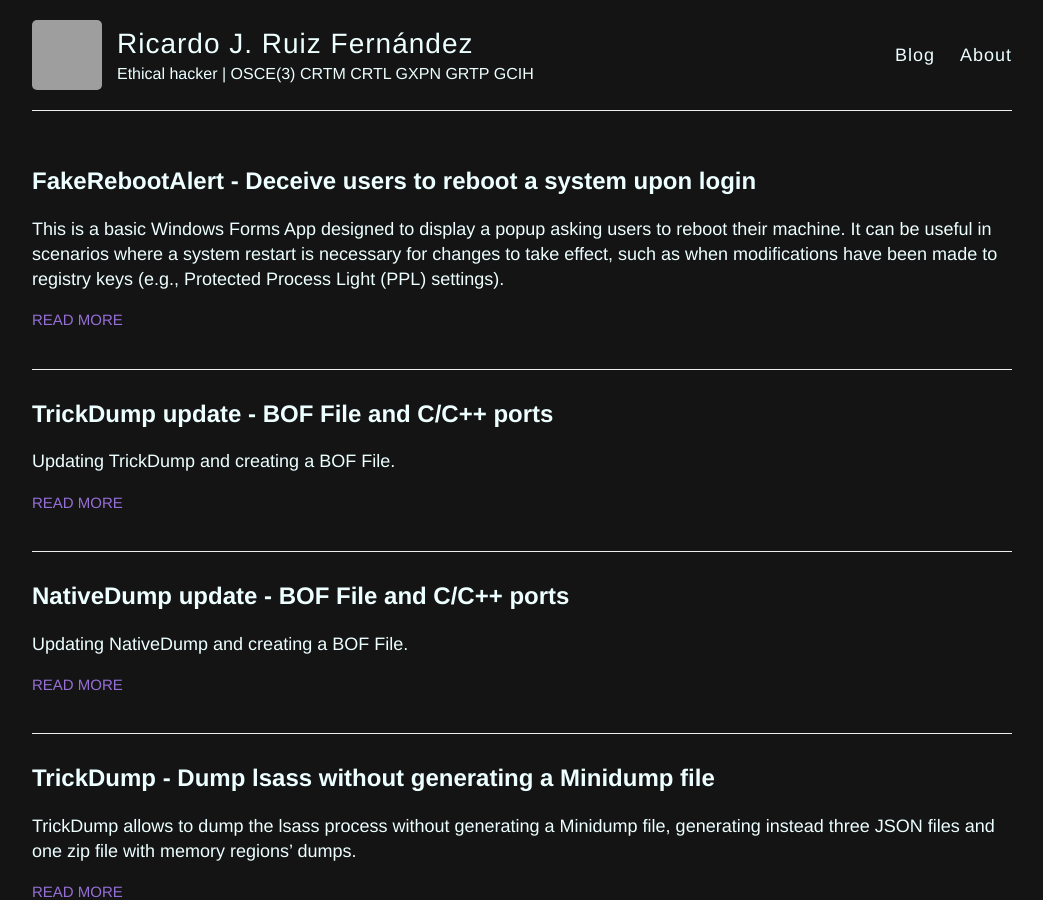
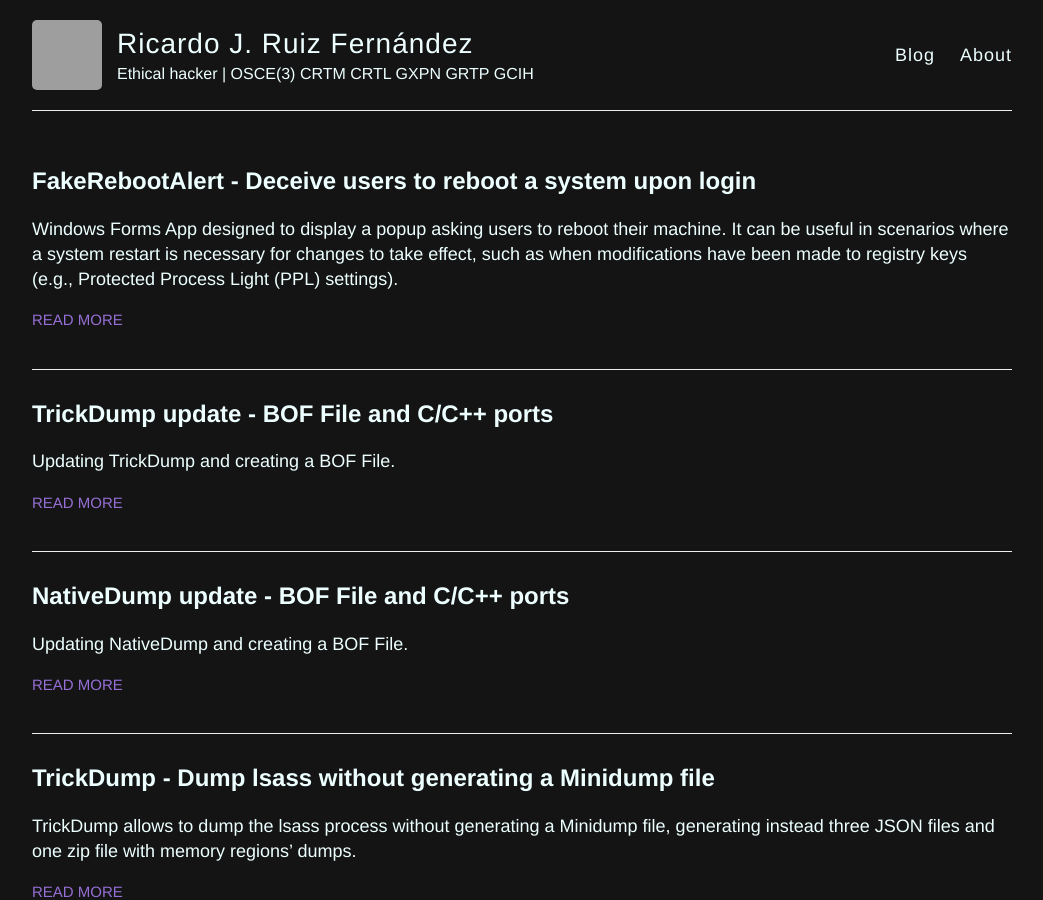
Before and after one commit to ricardojoserf/ricardojoserf.github.io, a Jekyll site: the page built from index.html, in a window 1280 px wide and 900 px high. Shown: the whole window, without its empty margins (118-1161 px from the left). Built offline with Jekyll 4.4.1, drawn with Linux system fonts in a browser that asks for light colours; the list of posts is cut into pages by our own code; grey boxes are pictures that could not be loaded.

Commit message:
Update 2024-11-25-fakerebootalert.md

```diff
--- a/_posts/2024-11-25-fakerebootalert.md
+++ b/_posts/2024-11-25-fakerebootalert.md
@@ -4,14 +4,14 @@
 excerpt_separator: <!--more-->
 ---
 
-This is a basic Windows Forms App designed to display a popup asking users to reboot their machine. It can be useful in scenarios where a system restart is necessary for changes to take effect, such as when modifications have been made to registry keys (e.g., Protected Process Light (PPL) settings).
+Windows Forms App designed to display a popup asking users to reboot their machine. It can be useful in scenarios where a system restart is necessary for changes to take effect, such as when modifications have been made to registry keys (e.g., Protected Process Light (PPL) settings).
 
 <!--more-->
 
 
+To make it look legitimate, the popup message includes the system's hostname and the icon of a program installed in the machine. The icon is included as a base64 blob and can be updated for the icon of any other program using the variable "*base64Icon*" in *Program.cs* file.
+
 Repository: [https://github.com/ricardojoserf/FakeRebootAlert](https://github.com/ricardojoserf/FakeRebootAlert)
-
-To make it look legitimate, the popup message includes the system's hostname and the icon of a program installed in the machine. The icon is included as a base64 blob and can be updated for the icon of any other program using the variable "*base64Icon*" in *Program.cs* file.
 
 ![img1](https://raw.githubusercontent.com/ricardojoserf/ricardojoserf.github.io/refs/heads/master/images/fakerebootalert/Screenshot_1.png)
 
```
Also changed, not shown: other parts of _posts/2024-11-25-fakerebootalert.md (+1 -1 lines).
